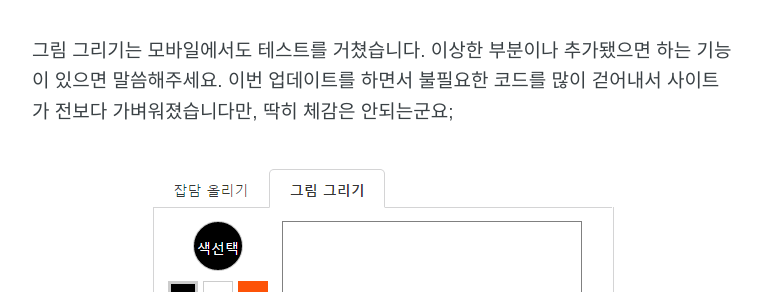
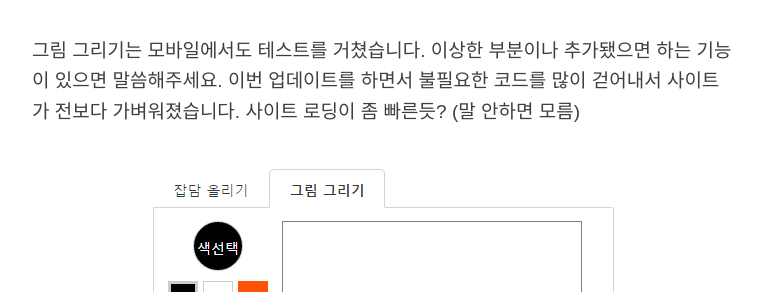
Before and after one commit to deeplnkblog/deeplnkblog.github.io, a Jekyll site: the page built from _posts/2015-05-11-chat-draw-board.markdown, in a window 1280 px wide. Shown: the part 1203-1495 px from the top of the page, without its empty margins (258-1018 px from the left). Built offline with Jekyll 4.4.1, drawn with Linux system fonts in a browser that asks for light colours; nearby versions of some CDN libraries; library files that are not in the unit come from our copies; Markdown is read by kramdown in place of the engine named in the settings.

Commit message:
말안하면 모름

```diff
--- a/_posts/2015-05-11-chat-draw-board.markdown
+++ b/_posts/2015-05-11-chat-draw-board.markdown
@@ -11,6 +11,6 @@ date:   2015-05-11 04:22:00
 
 올리기 쉬워진 대신 잡담과 그림 그리기는 로그인 사용자만 남길 수 있도록 제한을 두었습니다. (댓글은 여전히 로그인 없이 달 수 있습니다) 익명 체크를 해서 닉네임을 숨길 수도 있고요. 그리고 잡담 게시판에 올라오는 내용은 부담 없이 적고 흘려보낼 수 있도록 인기 게시물로 올라갈 수 없게 제한을 두었습니다.
 
-그림 그리기는 모바일에서도 테스트를 거쳤습니다. 이상한 부분이나 추가됐으면 하는 기능이 있으면 말씀해주세요. 이번 업데이트를 하면서 불필요한 코드를 많이 걷어내서 사이트가 전보다 가벼워졌습니다만, 딱히 체감은 안되는군요;
+그림 그리기는 모바일에서도 테스트를 거쳤습니다. 이상한 부분이나 추가됐으면 하는 기능이 있으면 말씀해주세요. 이번 업데이트를 하면서 불필요한 코드를 많이 걷어내서 사이트가 전보다 가벼워졌습니다. 사이트 로딩이 좀 빠른듯? (말 안하면 모름)
 
 ![그림그리기 스크린샷](/assets/images/paint.png)
```
